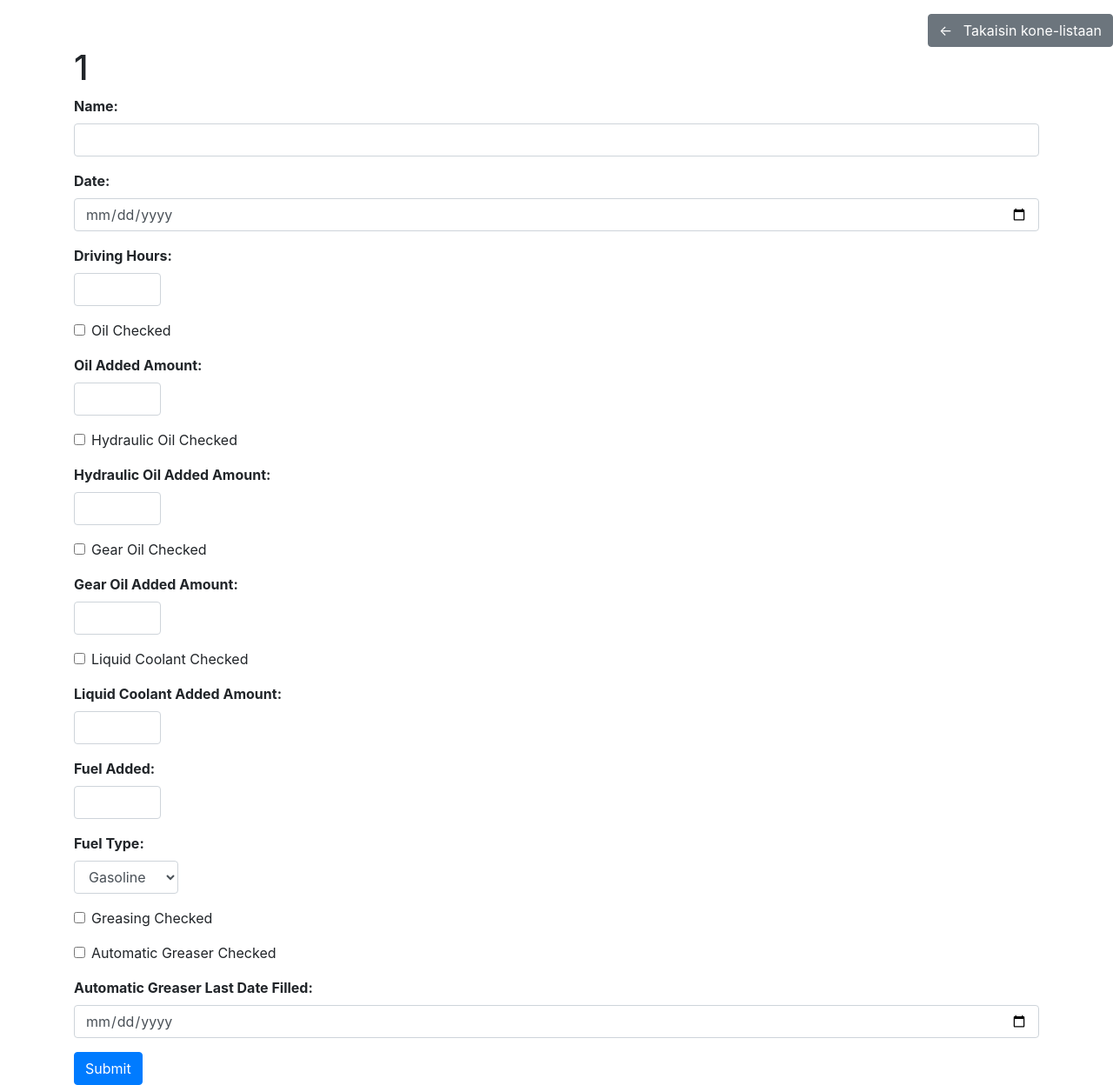
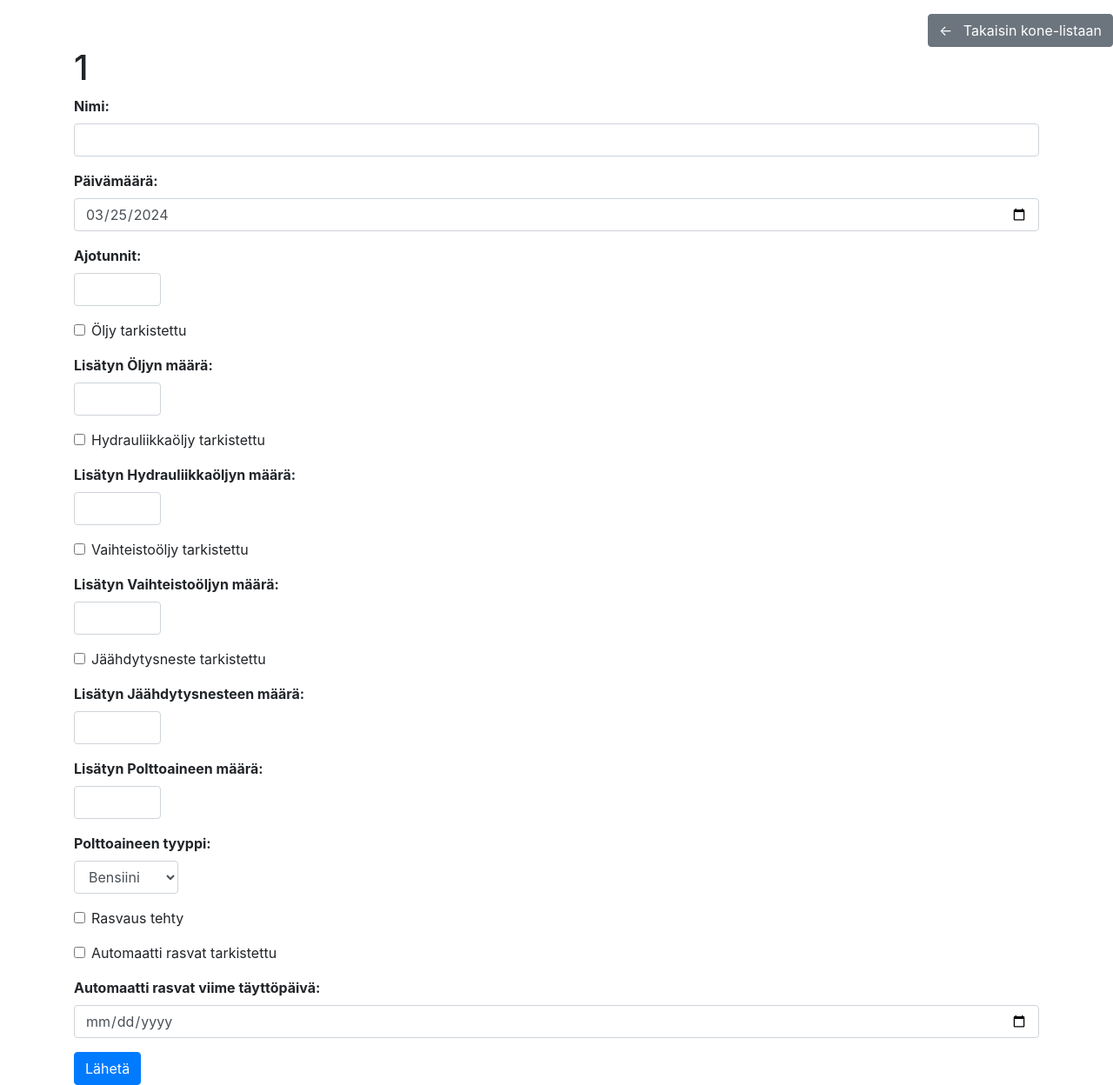
Before and after one commit to Team-OperativeDiary/EUD, a Flask app: page /1/1 in a window 1280 px wide. Shown: the whole page at 87% size. Run offline with Flask 3, Linux system fonts and the light colour scheme; some libraries are stand-ins or nearby versions.

Commit message:
initial commit

```diff
--- a/app/static/styles_form.css
+++ b/app/static/styles_form.css
@@ -1,3 +1,7 @@
+body{
+    overflow-y: auto;
+}
+
 .form-group label {
     font-weight: bold;
 }
--- a/app/static/styles_main.css
+++ b/app/static/styles_main.css
@@ -69,17 +69,19 @@ body {
     font-weight: bold; /* Make the text bold */
 }
 
+
 .footer {
     background-color: #000000; /* Change to your desired color */
     color: #ffffff; /* Change to your desired text color */
     padding: 20px; /* Add padding */
     text-align: center; /* Align text to the center */
-    position: absolute; /* Change position to absolute */
+    position: fixed; /* Change position to absolute */
     bottom: 0; /* Position the footer at the bottom of the page */
     width: 100%; /* Set the width to 100% */
     padding: 10px; /* Add padding to maintain spacing around the content */
     height: 80px; /* Set the desired height */
     line-height: 20px; /* Adjust line height for better vertical alignment */
+
 }
 
 
--- a/app/templates/form.html
+++ b/app/templates/form.html
@@ -3,95 +3,120 @@
 <head>
     <meta charset="UTF-8">
     <meta name="viewport" content="width=device-width, initial-scale=1.0">
-    <title>Vehicle Maintenance Form</title>
-    <!-- Bootstrap CSS -->
+    <title>Ajopäiväkirja</title>
+
     <link href="https://stackpath.bootstrapcdn.com/bootstrap/4.5.2/css/bootstrap.min.css" rel="stylesheet">
-    <!-- Custom CSS -->
     <link rel="stylesheet" type="text/css" href="/static/styles_form.css">
 </head>
 
 <body>
     <div class="d-flex justify-content-between mt-3">
-        <div></div><!-- Empty div to push the button to the right -->
+        <div></div>
         <a href="{{ url_for('main.main_page') }}" class="btn btn-secondary">
             <span class="mr-2">&larr;</span> Takaisin kone-listaan
         </a>
     </div>
+
     <div class="container">
         <h1>{{ machine_name.replace('-', ' ').upper() }}</h1>
+
         <form method="post">
             <div class="form-group">
-                <label for="username">Name:</label>
+                <label for="username">Nimi:</label>
                 <input type="text" class="form-control" id="username" name="username" required>
             </div>
+
             <div class="form-group">
-                <label for="date">Date:</label>
+                <label for="date">Päivämäärä:</label>
                 <input type="date" class="form-control" id="date" name="date" required>
             </div>
+
+            <script>
+                var today = new Date();
+                var yyyy = today.getFullYear();
+                var mm = String(today.getMonth() + 1).padStart(2, '0');
+                var dd = String(today.getDate()).padStart(2, '0');
+                var formattedDate = yyyy + '-' + mm + '-' + dd;
+                document.getElementById("date").value = formattedDate;
+            </script>
+
             <div class="form-group">
-                <label for="drivingHours">Driving Hours:</label>
+                <label for="drivingHours">Ajotunnit:</label>
                 <input type="number" class="form-control" id="drivingHours" name="drivingHours">
             </div>
+
             <div class="form-group form-check">
                 <input type="checkbox" class="form-check-input" id="oilChecked" name="oilChecked">
-                <label class="form-check-label" for="oilChecked">Oil Checked</label>
+                <label class="form-check-label" for="oilChecked">Öljy tarkistettu</label>
             </div>
+
             <div class="form-group">
-                <label for="oilAddedAmount">Oil Added Amount:</label>
+                <label for="oilAddedAmount">Lisätyn Öljyn määrä:</label>
                 <input type="number" class="form-control" id="oilAddedAmount" name="oilAddedAmount">
             </div>
+
             <div class="form-group form-check">
                 <input type="checkbox" class="form-check-input" id="hydraulicOilChecked" name="hydraulicOilChecked">
-                <label class="form-check-label" for="hydraulicOilChecked">Hydraulic Oil Checked</label>
+                <label class="form-check-label" for="hydraulicOilChecked">Hydrauliikkaöljy tarkistettu</label>
             </div>
+
             <div class="form-group">
-                <label for="hydraulicOilAddedAmount">Hydraulic Oil Added Amount:</label>
+                <label for="hydraulicOilAddedAmount">Lisätyn Hydrauliikkaöljyn määrä:</label>
                 <input type="number" class="form-control" id="hydraulicOilAddedAmount" name="hydraulicOilAddedAmount">
             </div>
+
             <div class="form-group form-check">
                 <input type="checkbox" class="form-check-input" id="gearOilChecked" name="gearOilChecked">
-                <label class="form-check-label" for="gearOilChecked">Gear Oil Checked</label>
+                <label class="form-check-label" for="gearOilChecked">Vaihteistoöljy tarkistettu</label>
             </div>
+
             <div class="form-group">
-                <label for="gearOilAddedAmount">Gear Oil Added Amount:</label>
+                <label for="gearOilAddedAmount">Lisätyn Vaihteistoöljyn määrä:</label>
                 <input type="number" class="form-control" id="gearOilAddedAmount" name="gearOilAddedAmount">
             </div>
+
             <div class="form-group form-check">
                 <input type="checkbox" class="form-check-input" id="liquidCoolantChecked" name="liquidCoolantChecked">
-                <label class="form-check-label" for="liquidCoolantChecked">Liquid Coolant Checked</label>
+                <label class="form-check-label" for="liquidCoolantChecked">Jäähdytysneste tarkistettu</label>
             </div>
+
             <div class="form-group">
-                <label for="liquidCoolantAddedAmount">Liquid Coolant Added Amount:</label>
+                <label for="liquidCoolantAddedAmount">Lisätyn Jäähdytysnesteen määrä:</label>
                 <input type="number" class="form-control" id="liquidCoolantAddedAmount" name="liquidCoolantAddedAmount">
             </div>
+
             <div class="form-group">
-                <label for="fuelAdded">Fuel Added:</label>
+                <label for="fuelAdded">Lisätyn Polttoaineen määrä:</label>
                 <input type="number" class="form-control" id="fuelAdded" name="fuelAdded">
             </div>
+
             <div class="form-group">
-                <label for="fuelType">Fuel Type:</label>
+                <label for="fuelType">Polttoaineen tyyppi:</label>
                 <select id="fuelType" class="form-control" name="fuelType">
-                    <option value="Gasoline">Gasoline</option>
+                    <option value="Gasoline">Bensiini</option>
                     <option value="Diesel">Diesel</option>
                 </select>
             </div>
+
             <div class="form-group form-check">
                 <input type="checkbox" class="form-check-input" id="greasingChecked" name="greasingChecked">
-                <label class="form-check-label" for="greasingChecked">Greasing Checked</label>
+                <label class="form-check-label" for="greasingChecked">Rasvaus tehty</label>
             </div>
+
             <div class="form-group form-check">
                 <input type="checkbox" class="form-check-input" id="automaticGreaserChecked" name="automaticGreaserChecked">
-                <label class="form-check-label" for="automaticGreaserChecked">Automatic Greaser Checked</label>
+                <label class="form-check-label" for="automaticGreaserChecked">Automaatti rasvat tarkistettu</label>
             </div>
+
             <div class="form-group">
-                <label for="automaticGreaserLastDateFilled">Automatic Greaser Last Date Filled:</label>
+                <label for="automaticGreaserLastDateFilled">Automaatti rasvat viime täyttöpäivä:</label>
                 <input type="date" class="form-control" id="automaticGreaserLastDateFilled" name="automaticGreaserLastDateFilled">
             </div>
-            <button type="submit" class="btn btn-primary">Submit</button>
+
+            <button type="submit" class="btn btn-primary">Lähetä</button>
         </form>
     </div>
 
-    <!-- Bootstrap JS -->
     <script src="https://code.jquery.com/jquery-3.5.1.slim.min.js"></script>
     <script src="https://cdn.jsdelivr.net/npm/popper.js@1.16.1/dist/umd/popper.min.js"></script>
     <script src="https://stackpath.bootstrapcdn.com/bootstrap/4.5.2/js/bootstrap.min.js"></script>
```
Also changed, not shown: app/templates/main_page.html (+5 -6 lines).
